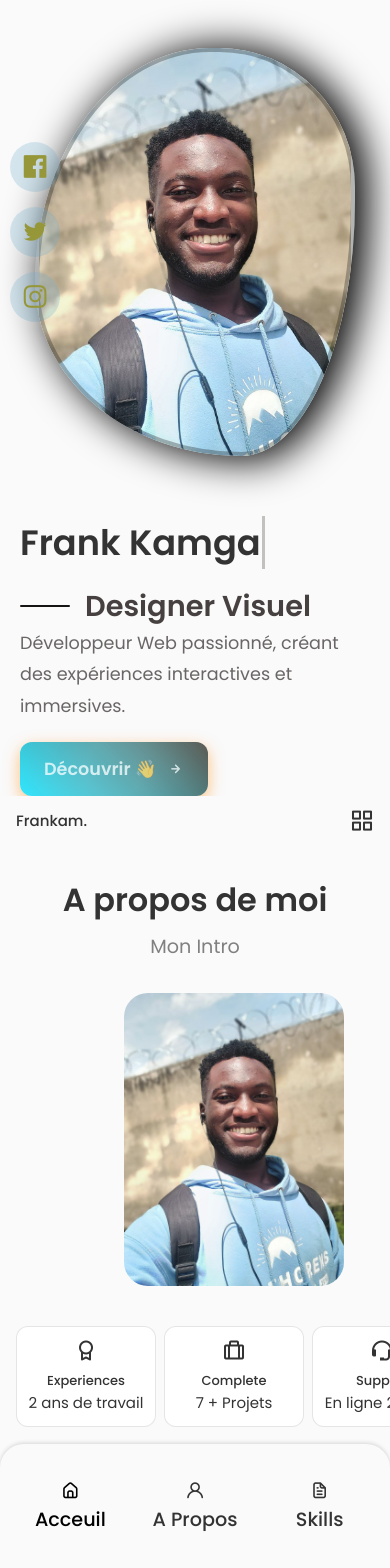
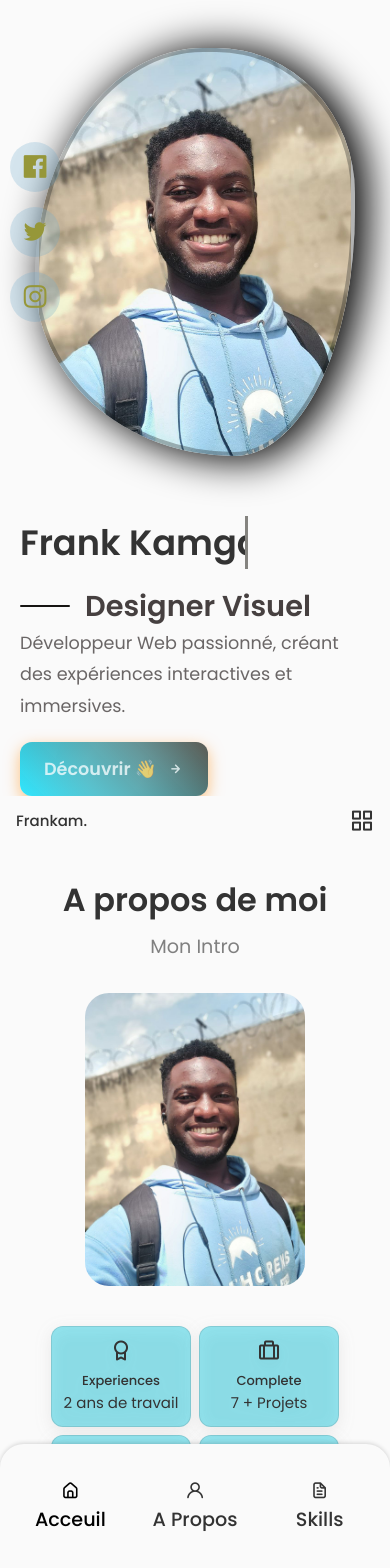
Before and after one commit to Frankam487/vrai-pf, a React (Vite) app: page / in a window 390 px wide. Shown: the top 1568 px of the page. Built offline with nearby package versions, Linux system fonts and the light colour scheme.

Commit message:
about__box color changed

```diff
--- a/src/App.css
+++ b/src/App.css
@@ -1,5 +1,4 @@
 @import url('https://fonts.googleapis.com/css2?family=Poppins:wght@400;500;600&display=swap');
-
 
 :root{
   --header-height: 3rem;
--- a/src/components/about/Intro.jsx
+++ b/src/components/about/Intro.jsx
@@ -18,6 +18,11 @@ const Intro = () => {
         <h3 className="about__title">Support</h3>
         <span className="about__subtitle">En ligne 24h/24</span>
       </div>
+      <div className="about__box">
+        <i className="bx bx-support about__icon"></i>
+        <h3 className="about__title">Support</h3>
+        <span className="about__subtitle">En ligne 24h/24</span>
+      </div>
     </div>
   );
 };
--- a/src/components/about/about.css
+++ b/src/components/about/about.css
@@ -15,9 +15,11 @@
   grid-template-columns: repeat(3, 140px);
   gap: 0.5rem;
   margin-bottom: var(--mb-2);
+  /* background-color: red; */
 }
 .about__box {
-  background-color: var(--container-color);
+  background-color: #10cae26e;
+  filter: drop-shadow(0 0.25rem 0.5rem rgba(121, 112, 112, 0.284));
   border: 1px solid rgb(0, 0, 0, 0.1);
   border-radius: 0.75rem;
   text-align: center;
@@ -61,6 +63,9 @@
   body {
     margin: 0 0 var(--header-height) 0;
   }
+  .about__info{
+    grid-template-columns: repeat(2, 140px);
+  }
   .section{
     padding: 2rem 0 4rem;
   }
```
